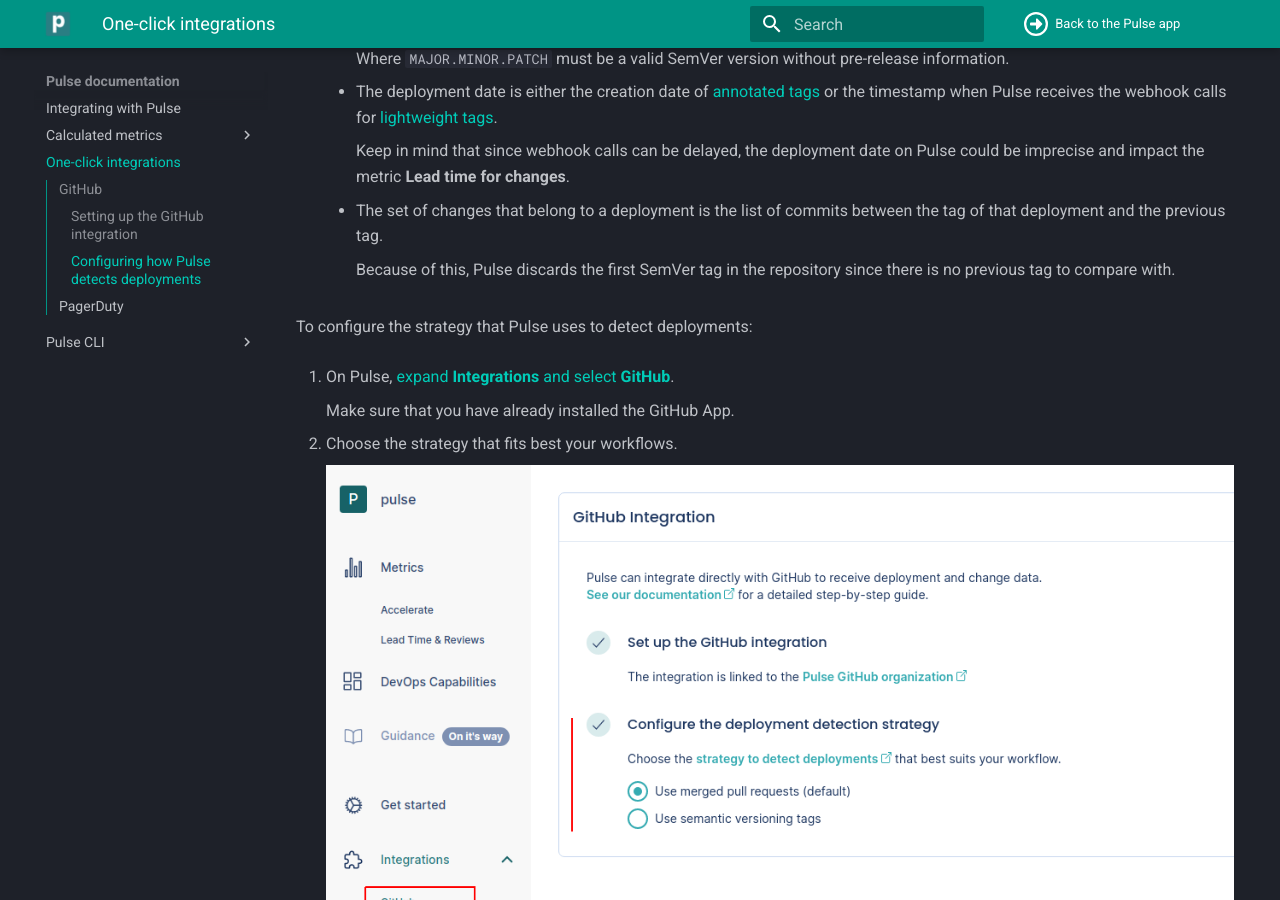
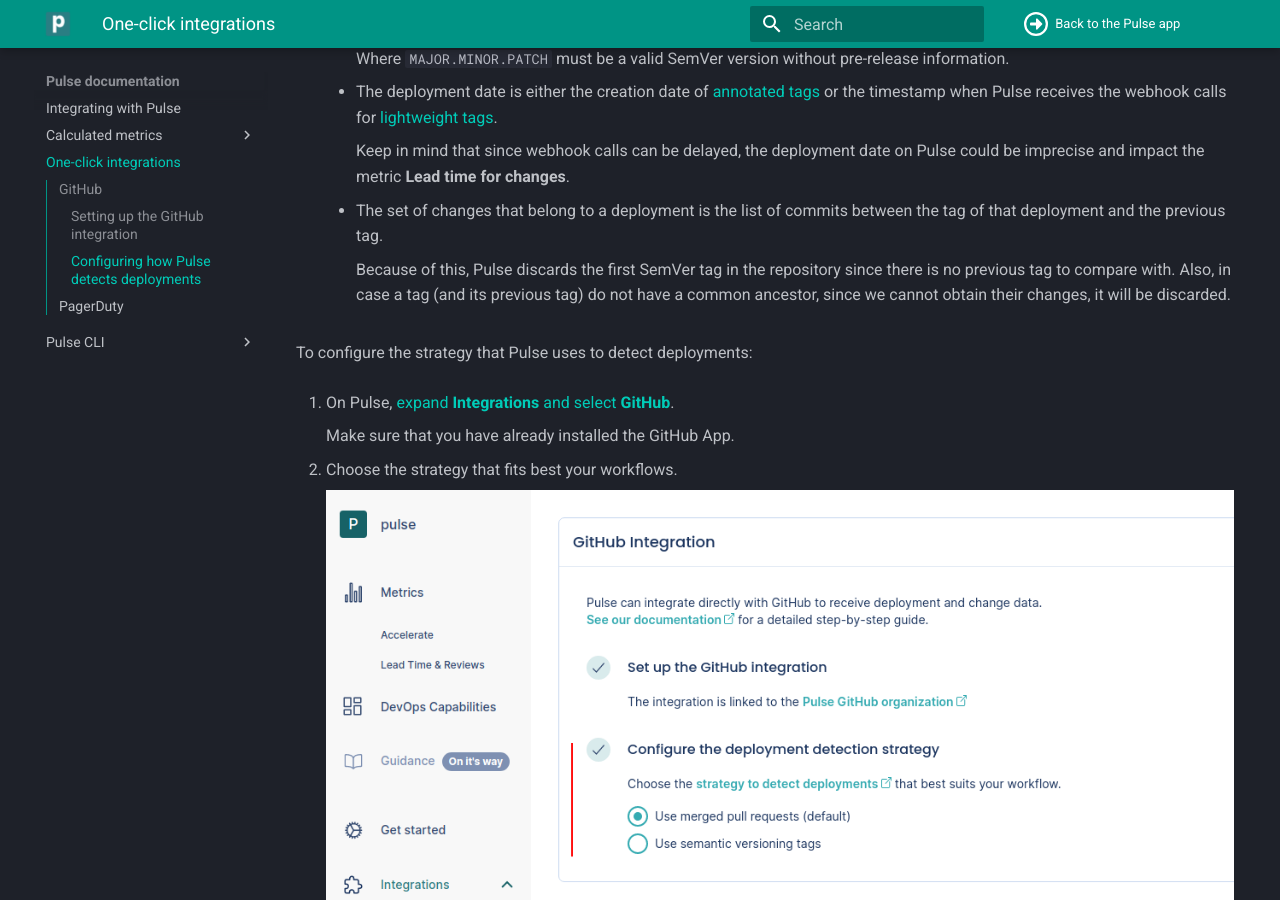
Before and after one commit to codacy/pulse-user-docs, an MkDocs documentation site: the page built from docs/one-click-integrations.md, in a window 1280 px wide and 900 px high, scrolled down 1959 px. Built offline with MkDocs 1.6.1 and Material for MkDocs 9.7.7, drawn with Linux system fonts in a browser that asks for light colours.

Commit message:
feature: Add information about tag discard without common ancestor

```diff
--- a/docs/one-click-integrations.md
+++ b/docs/one-click-integrations.md
@@ -54,6 +54,7 @@
     -   The set of changes that belong to a deployment is the list of commits between the tag of that deployment and the previous tag.
 
         Because of this, Pulse discards the first SemVer tag in the repository since there is no previous tag to compare with.
+        Also, in case a tag (and its previous tag) do not have a common ancestor, since we cannot obtain their changes, it will be discarded.
 
 To configure the strategy that Pulse uses to detect deployments:
 
```
